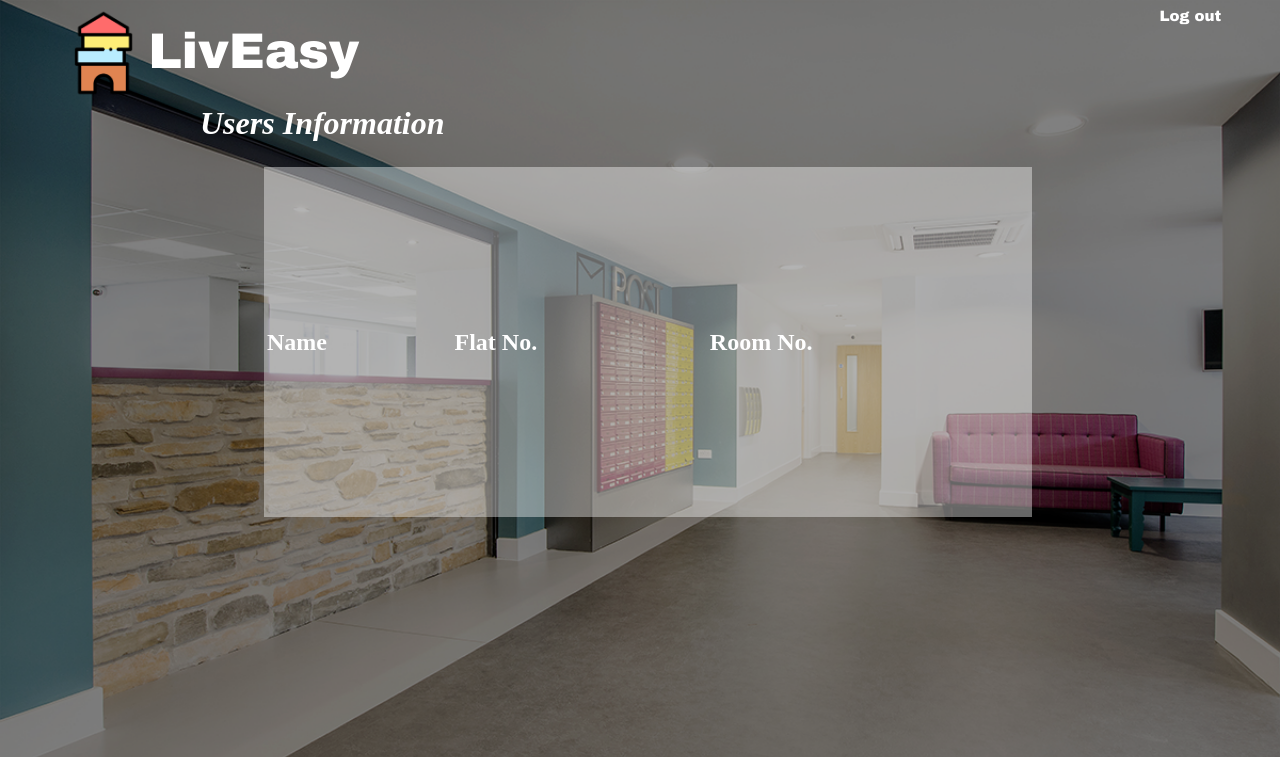
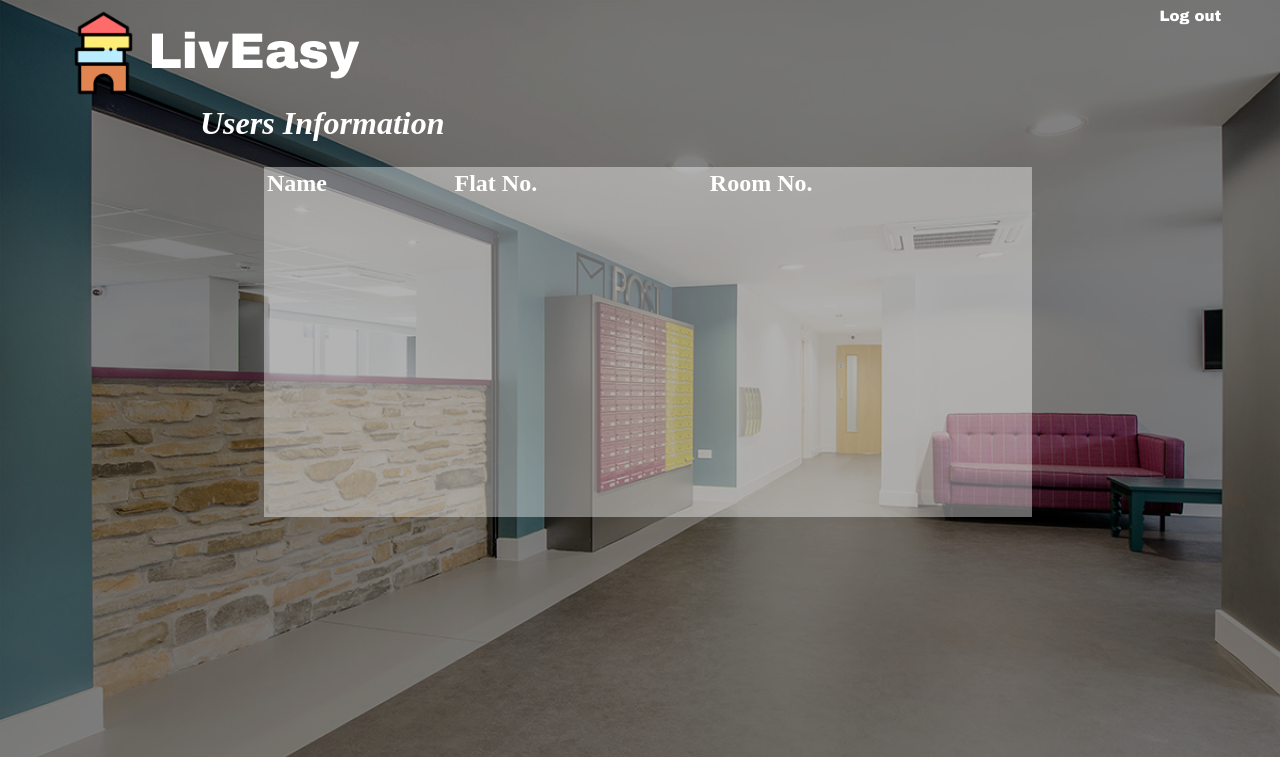
Before and after one commit to S1lhouette/LivEasy, a PHP site: page /html/userInfoTable.php in a window 1280 px wide. Shown: the top 757 px of the page. Run offline with PHP 8.4, Linux system fonts and the light colour scheme; data that the repository does not hold is empty.

Commit message:
adjust form of userInfoTable.php and .css

```diff
--- a/css/userInfoTable.css
+++ b/css/userInfoTable.css
@@ -84,9 +84,14 @@ html{
     font-family: "Arial Bold";
     font-size: medium;
     font-weight: bolder;
-    height: 100%;
+    height: 200%;
     width: 100%;
 }
+.tds{
+    padding-top: 0;
+    padding-bottom: 0;
+}
+
 .deleteBtn{
     background-color: black;
     color: white;
@@ -108,6 +113,7 @@ html{
 }
 
 .tableTitle{
+
     color: white;
     font-size: x-large;
     font-family: "Arial Bold";
--- a/html/userInfoTable.php
+++ b/html/userInfoTable.php
@@ -56,7 +56,7 @@ if(isset($_POST['activate'])){
     Users Information
 </div>
     <div id="tableDIV" style="overflow: scroll;overflow-x: hidden">
-
+        <div>
             <table border="0" id="myEventsTable">
               <tr class="tableTitle">
                 <td>Name</td>
@@ -91,6 +91,7 @@ if(isset($_POST['activate'])){
               }
               ?>
             </table>
+           </div>
     </div>
 </body>
 </html>
```
Also changed, not shown: 2 other files.
